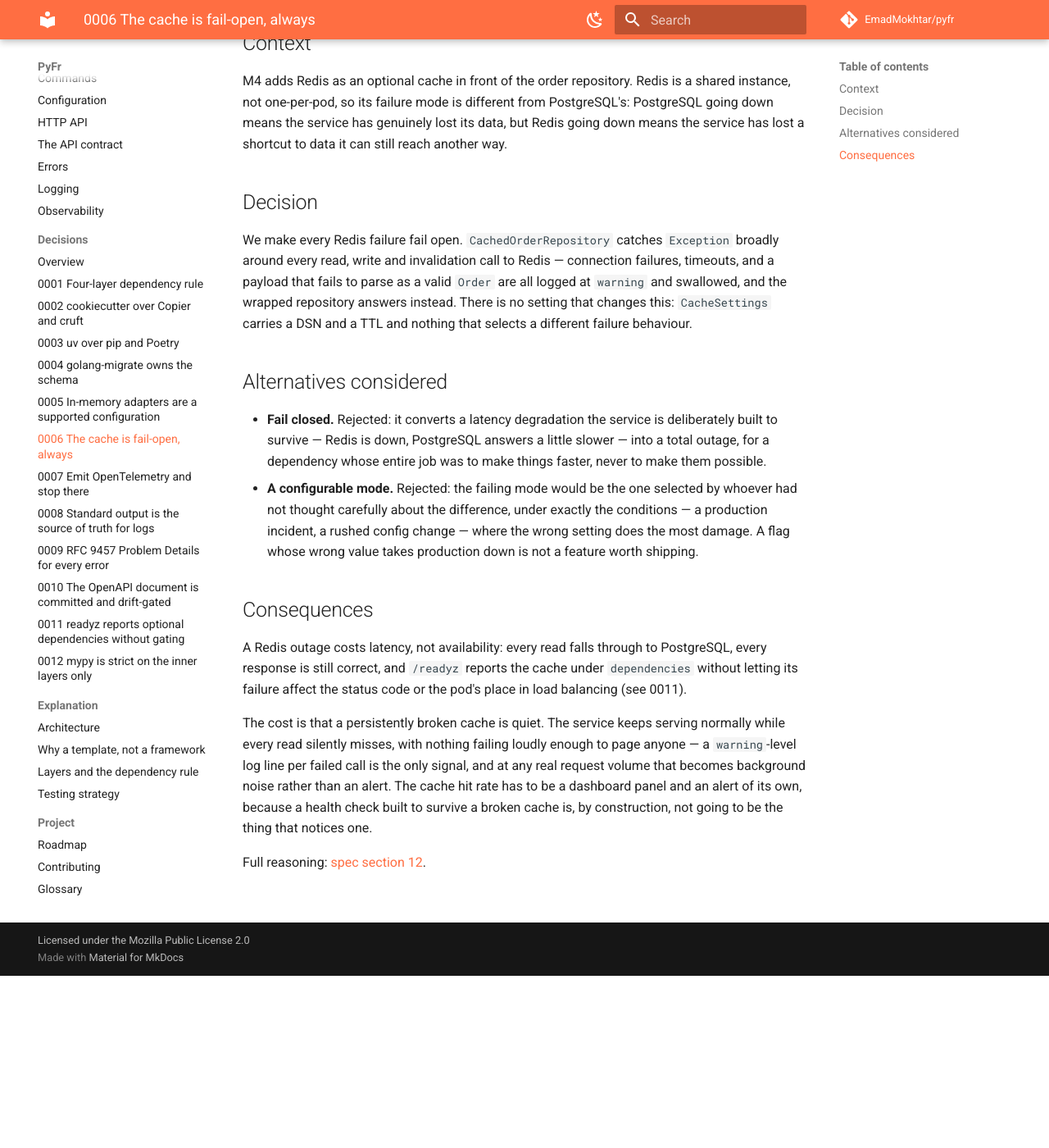
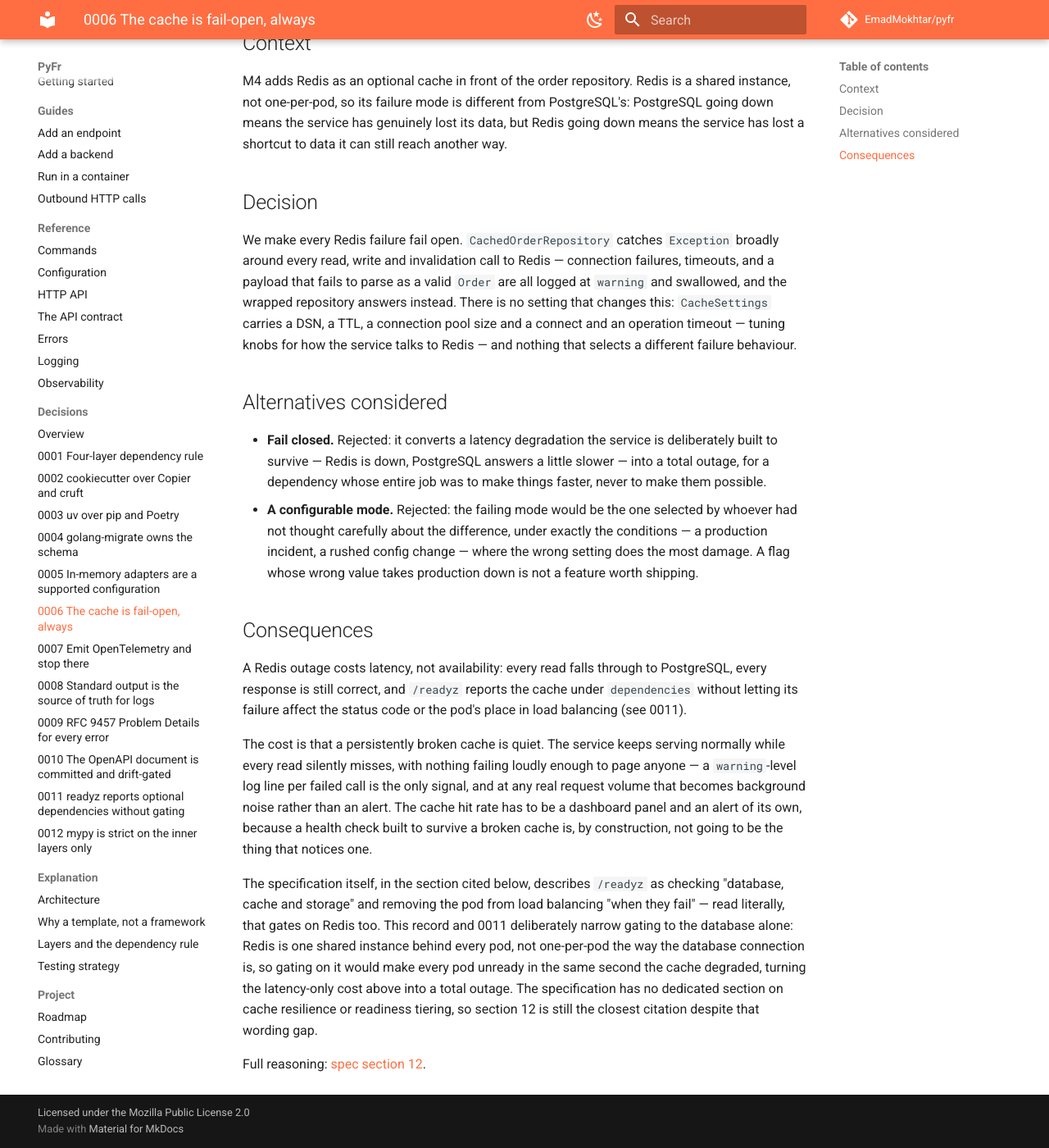
Before and after one commit to EmadMokhtar/pyfr, an MkDocs documentation site: the page built from docs/adr/0006-the-cache-is-fail-open-always.md, in a window 1280 px wide and 1400 px high, scrolled down 210 px. Shown: the whole window at 82% size. Built offline with MkDocs 1.6.1 and Material for MkDocs 9.7.7, drawn with Linux system fonts in a browser that asks for light colours; comment, search, counter and statistics services are not loaded.

Commit message:
docs(adr): disclose spec/adr tension and fix cache settings inventory
Section 12 of the cookiecutter spec reads, literally, as gating /readyz
on database, cache and storage together, while ADR 0006 and 0011 both
cite it as the "full reasoning" for gating on the database alone. Add a
short disclosure to each record's Consequences section explaining the
deliberate narrowing and why a shared Redis or object store failing
must not take every pod down at once.

Also correct 0006's CacheSettings inventory: it has five fields (dsn,
ttl_seconds, pool_size, connect_timeout_seconds,
operation_timeout_seconds), not just a DSN and a TTL. The substantive
claim, that none of them changes the fail-open behaviour, was already
correct.

Co-Authored-By: Claude Opus 5 <noreply@anthropic.com>

```diff
--- a/docs/adr/0006-the-cache-is-fail-open-always.md
+++ b/docs/adr/0006-the-cache-is-fail-open-always.md
@@ -22,8 +22,10 @@ We make every Redis failure fail open. `CachedOrderRepository` catches
 Redis — connection failures, timeouts, and a payload that fails to
 parse as a valid `Order` are all logged at `warning` and swallowed, and
 the wrapped repository answers instead. There is no setting that changes
-this: `CacheSettings` carries a DSN and a TTL and nothing that selects a
-different failure behaviour.
+this: `CacheSettings` carries a DSN, a TTL, a connection pool size and a
+connect and an operation timeout — tuning knobs for how the service
+talks to Redis — and nothing that selects a different failure
+behaviour.
 
 ## Alternatives considered
 
@@ -53,4 +55,15 @@ dashboard panel and an alert of its own, because a health check built to
 survive a broken cache is, by construction, not going to be the thing
 that notices one.
 
+The specification itself, in the section cited below, describes
+`/readyz` as checking "database, cache and storage" and removing the pod
+from load balancing "when they fail" — read literally, that gates on
+Redis too. This record and 0011 deliberately narrow gating to the
+database alone: Redis is one shared instance behind every pod, not
+one-per-pod the way the database connection is, so gating on it would
+make every pod unready in the same second the cache degraded, turning
+the latency-only cost above into a total outage. The specification has
+no dedicated section on cache resilience or readiness tiering, so
+section 12 is still the closest citation despite that wording gap.
+
 Full reasoning: [spec section 12](https://github.com/EmadMokhtar/pyfr/blob/main/docs/superpowers/specs/2026-08-28-pyfr-cookiecutter-template-design.md).
```
Also changed, not shown: docs/adr/0011-readyz-reports-optional-dependencies-without-gating.md (+12 -0 lines).
